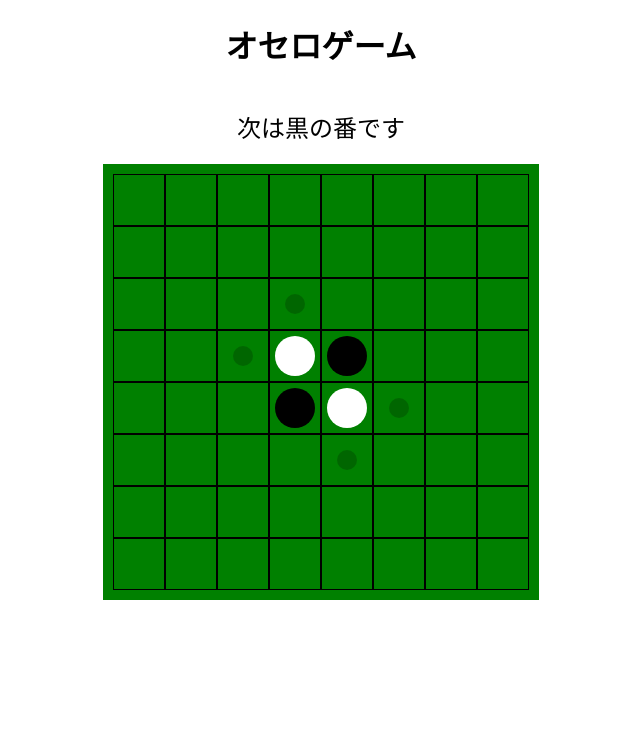
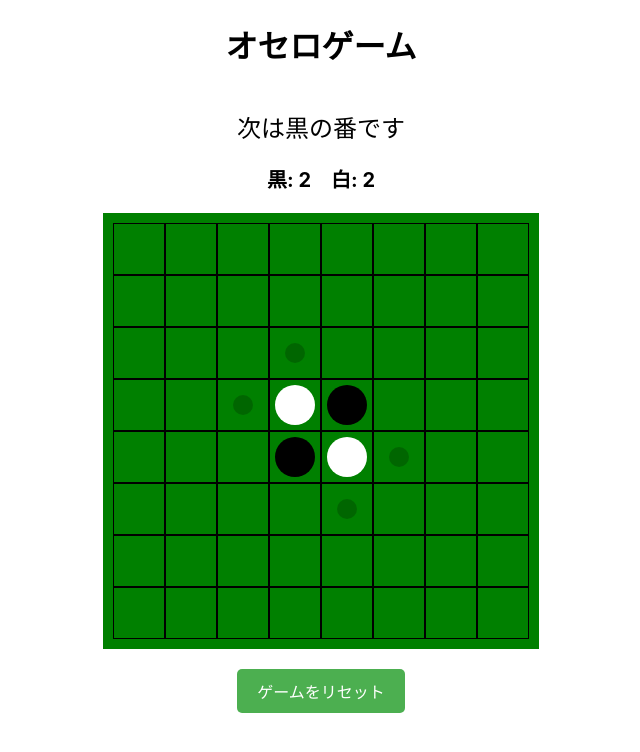
Before and after one commit to Emily57/cursor_othello, a React (Create React App) app: page / in a window 1280 px wide. Shown: the top 752 px of the page, without its empty margins (319-959 px from the left). Built offline with nearby package versions, Linux system fonts and the light colour scheme.

Commit message:
Add game score tracking, reset functionality, and final score display

```diff
--- a/src/components/Game.js
+++ b/src/components/Game.js
@@ -3,15 +3,18 @@ import { MaxCaptureStrategy } from "../strategies/ComputerStrategy";
 import "../styles/Game.css";
 
 const Game = () => {
-  const initialBoard = Array(8)
-    .fill()
-    .map(() => Array(8).fill(null));
-  initialBoard[3][3] = "white";
-  initialBoard[3][4] = "black";
-  initialBoard[4][3] = "black";
-  initialBoard[4][4] = "white";
+  const createInitialBoard = () => {
+    const board = Array(8)
+      .fill()
+      .map(() => Array(8).fill(null));
+    board[3][3] = "white";
+    board[3][4] = "black";
+    board[4][3] = "black";
+    board[4][4] = "white";
+    return board;
+  };
 
-  const [board, setBoard] = useState(initialBoard);
+  const [board, setBoard] = useState(createInitialBoard());
   const [isBlackTurn, setIsBlackTurn] = useState(true);
   const [isGameOver, setIsGameOver] = useState(false);
   const computerStrategy = new MaxCaptureStrategy();
@@ -140,12 +143,50 @@ const Game = () => {
     }
   }, [board]);
 
+  const calculateScore = (currentBoard) => {
+    let blackCount = 0;
+    let whiteCount = 0;
+
+    currentBoard.forEach((row) => {
+      row.forEach((cell) => {
+        if (cell === "black") blackCount++;
+        if (cell === "white") whiteCount++;
+      });
+    });
+
+    return { blackCount, whiteCount };
+  };
+
+  const resetGame = () => {
+    setBoard(createInitialBoard());
+    setIsBlackTurn(true);
+    setIsGameOver(false);
+  };
+
+  const score = calculateScore(board);
+
   return (
     <div className="game">
       <div className="status">
-        {isGameOver
-          ? "ゲーム終了"
-          : `次は${isBlackTurn ? "黒" : "CPU（白）"}の番です`}
+        {isGameOver ? (
+          <div>
+            <p>ゲーム終了</p>
+            <p>
+              最終スコア - 黒: {score.blackCount} / 白: {score.whiteCount}
+              {score.blackCount !== score.whiteCount && (
+                <span>
+                  （{score.blackCount > score.whiteCount ? "黒" : "白"}の勝ち）
+                </span>
+              )}
+            </p>
+          </div>
+        ) : (
+          `次は${isBlackTurn ? "黒" : "CPU（白）"}の番です`
+        )}
+      </div>
+      <div className="score-board">
+        <div>黒: {score.blackCount}</div>
+        <div>白: {score.whiteCount}</div>
       </div>
       <div className={`board ${isBlackTurn ? "black-turn" : "white-turn"}`}>
         {board.map((row, i) => (
@@ -162,6 +203,9 @@ const Game = () => {
           </div>
         ))}
       </div>
+      <button className="reset-button" onClick={resetGame}>
+        ゲームをリセット
+      </button>
     </div>
   );
 };
--- a/src/styles/Game.css
+++ b/src/styles/Game.css
@@ -63,3 +63,36 @@
 .white-turn .cell.valid::before {
   background: rgba(255, 255, 255, 0.5);
 }
+
+.score-board {
+  display: flex;
+  justify-content: center;
+  gap: 20px;
+  margin-bottom: 20px;
+  font-size: 20px;
+  font-weight: bold;
+}
+
+.reset-button {
+  margin-top: 20px;
+  padding: 10px 20px;
+  font-size: 16px;
+  background-color: #4caf50;
+  color: white;
+  border: none;
+  border-radius: 5px;
+  cursor: pointer;
+  transition: background-color 0.3s;
+}
+
+.reset-button:hover {
+  background-color: #45a049;
+}
+
+.status {
+  text-align: center;
+}
+
+.status p {
+  margin: 5px 0;
+}
```
